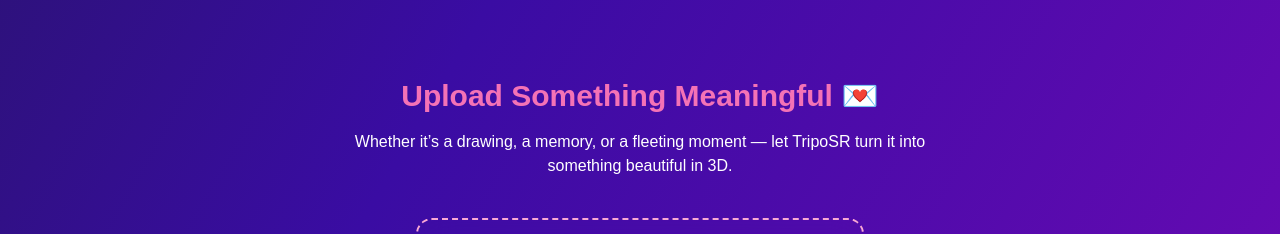
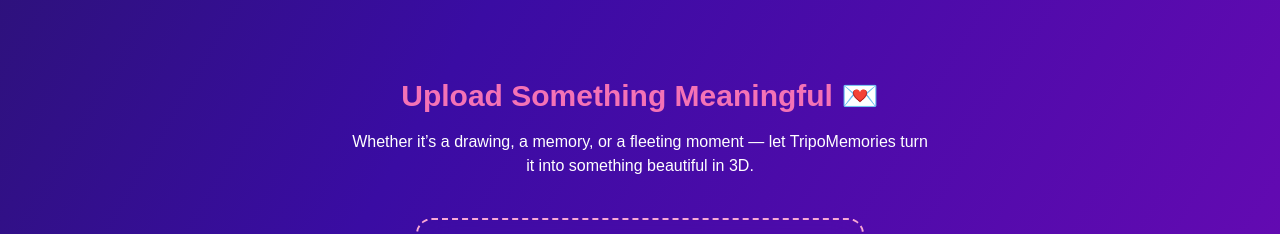
Before and after one commit to Sherv01/GenAI-Genesis, a React (Create React App) app: page / in a window 1280 px wide. Shown: the part 1360-1594 px from the top of the page. Built offline with nearby package versions, Linux system fonts and the light colour scheme.

Commit message:
minor typo fix

```diff
--- a/src/components/UploadSection.tsx
+++ b/src/components/UploadSection.tsx
@@ -94,7 +94,7 @@
       <section id="upload" className="relative py-24 px-4 flex flex-col items-center text-center">
         <h2 className="text-3xl font-bold text-pink-400 mb-4">Upload Something Meaningful 💌</h2>
         <p className="text-white max-w-xl mb-10">
-          Whether it’s a drawing, a memory, or a fleeting moment — let TripoSR turn it into something beautiful in 3D.
+          Whether it’s a drawing, a memory, or a fleeting moment — let TripoMemories turn it into something beautiful in 3D.
         </p>
         <label
           htmlFor="file-upload"
```
